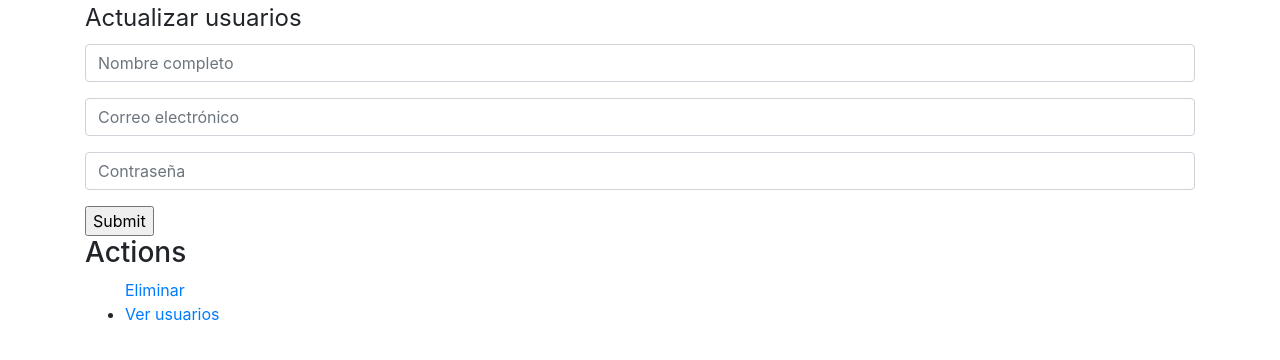
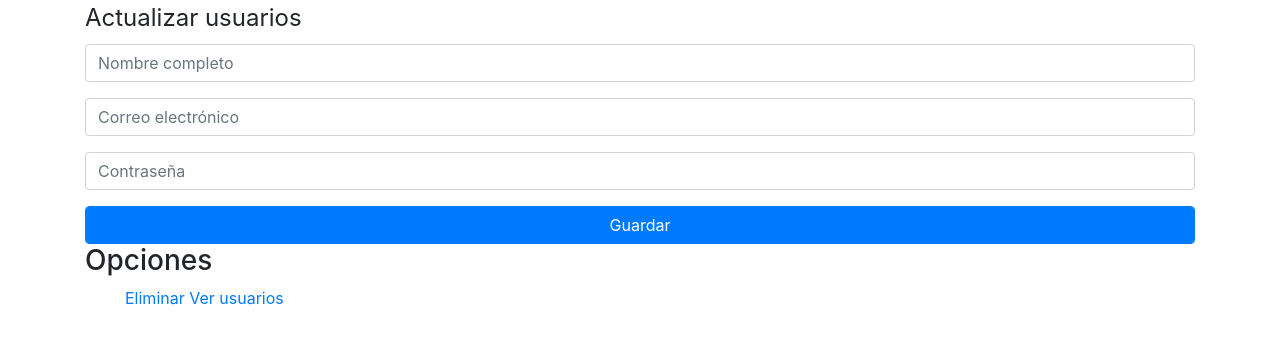
Before and after one commit to morales966/start8_entradaYsalida, a CakePHP app: the page made by app/View/Users/edit.ctp in a window 1280 px wide. Shown: the top 360 px of the page. Run offline with PHP 8.4 and a stand-in for CakePHP, Linux system fonts and the light colour scheme; the template is opened without the code that fills it, so the values that code supplies are empty; form fields are guessed from the names that the template uses; some libraries are stand-ins or nearby versions.

Commit message:
commit
commit

```diff
--- a/app/View/Users/add.ctp
+++ b/app/View/Users/add.ctp
@@ -6,7 +6,7 @@
 				<legend><?php echo __('Registro de usuario'); ?></legend>
 
 			<div class="form-group">
-				<?php echo $this->Form->input('nombre',array('placeholder' => 'Nombre completo','label' => false,'class' => 'form-control')); ?>
+				<?php echo $this->Form->input('name',array('placeholder' => 'Nombre completo','label' => false,'class' => 'form-control')); ?>
 			</div>
 			<div class="form-group">
 				<?php echo $this->Form->input('email',array('placeholder' => 'Correo electrónico','label' => false,'class' => 'form-control')); ?>
--- a/app/View/Users/edit.ctp
+++ b/app/View/Users/edit.ctp
@@ -4,8 +4,8 @@
 		<?php echo $this->Form->create('User'); ?>
 			<fieldset>
 				<legend><?php echo __('Actualizar usuarios'); ?></legend>
-				<div class="form-group">
-						<?php echo $this->Form->input('nombre',array('placeholder' => 'Nombre completo','label' => false,'class' => 'form-control')); ?>
+					<div class="form-group">
+						<?php echo $this->Form->input('name',array('placeholder' => 'Nombre completo','label' => false,'class' => 'form-control')); ?>
 					</div>
 					<div class="form-group">
 						<?php echo $this->Form->input('email',array('placeholder' => 'Correo electrónico','label' => false,'class' => 'form-control')); ?>
@@ -14,14 +14,15 @@
 					<?php echo $this->Form->input('password',array('placeholder' => 'Contraseña','label' => false,'class' => 'form-control')); ?>
 					</div>
 			</fieldset>
-		<?php echo $this->Form->end(__('Submit')); ?>
+			<button class="btn btn-primary form-control" type="submit">Guardar</button>
+			</form>
 		</div>
 		<div class="actions">
-			<h3><?php echo __('Actions'); ?></h3>
+			<h3><?php echo __('Opciones'); ?></h3>
 			<ul>
 
 			<?php echo $this->Form->postLink(__('Eliminar'), array('action' => 'delete', $user['User']['id']), array('confirm' => __('¿Estás seguro/a de que quieres eliminar a # %s?', $user['User']['id']))); ?>
-				<li><?php echo $this->Html->link(__('Ver usuarios'), array('action' => 'index')); ?></li>
+			<?php echo $this->Html->link(__('Ver usuarios'), array('action' => 'index')); ?></li>
 			</ul>
 		</div>
 	</div>
--- a/app/View/Users/index.ctp
+++ b/app/View/Users/index.ctp
@@ -22,7 +22,7 @@
 					<tbody>
 						<?php foreach ($users as $user): ?>
 							<tr>
-								<td><?php echo h($user['User']['nombre']); ?>&nbsp;</td>
+								<td><?php echo h($user['User']['name']); ?>&nbsp;</td>
 								<td><?php echo h($user['User']['email']); ?>&nbsp;</td>
 								<td><?php echo h($user['User']['password']); ?>&nbsp;</td>
 								<td class="actions">
```
